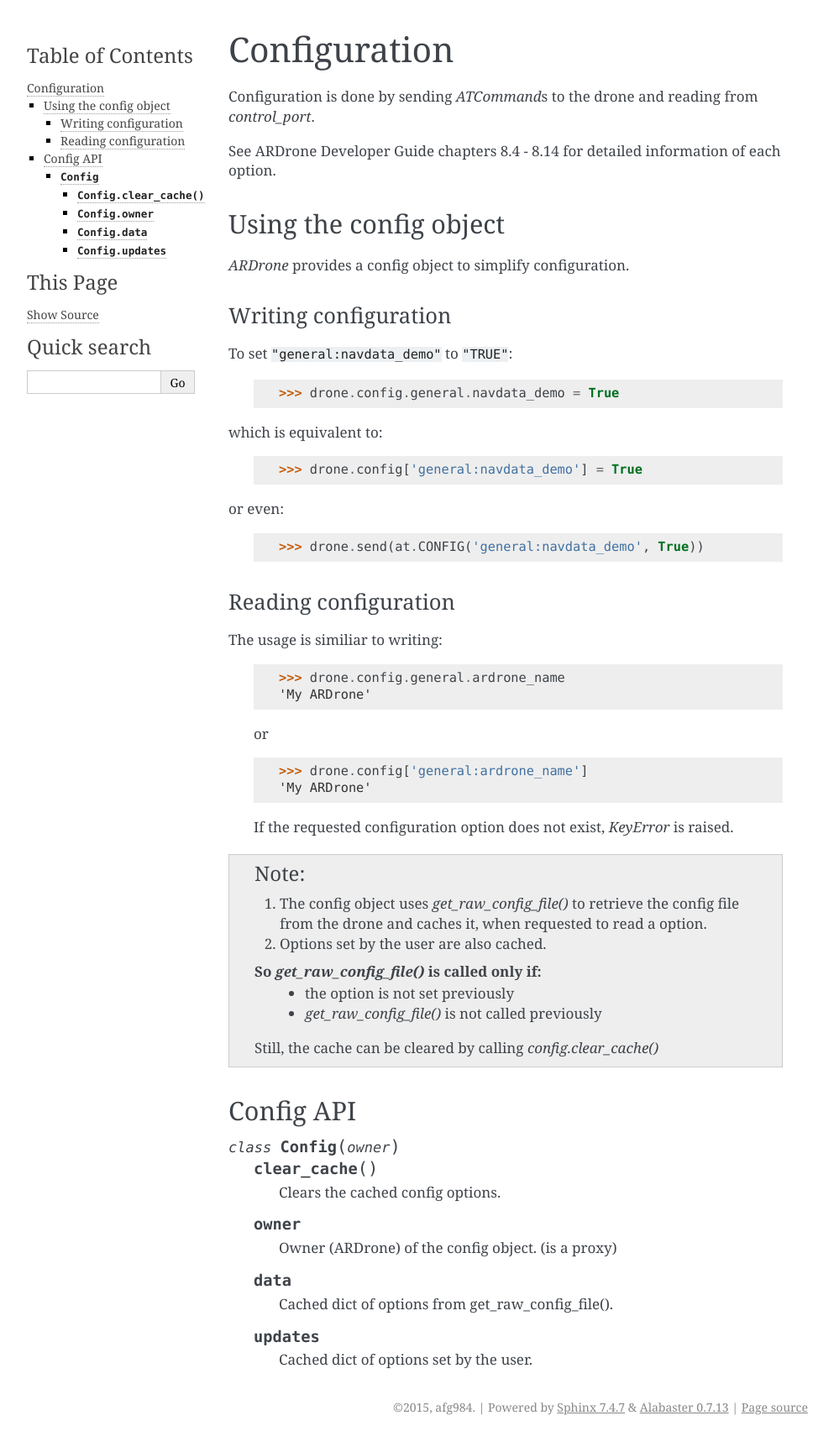
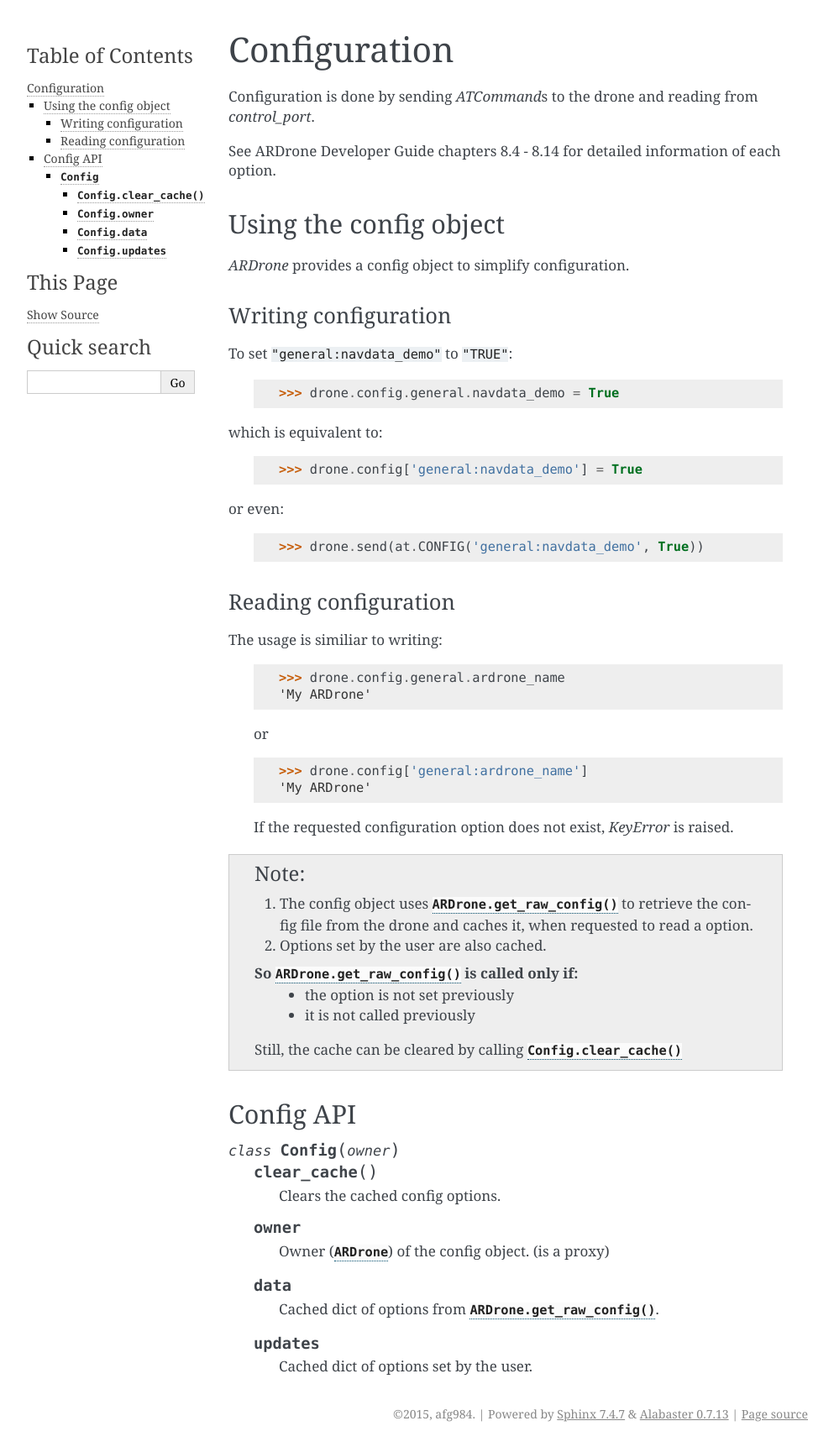
Before and after one commit to afq984/pyardrone, a Sphinx documentation site: the page built from docs/config.rst, in a window 1280 px wide. Shown: the whole page at 84% size, without its empty margins (148-1141 px from the left). Built offline with Sphinx 7.4.7, drawn with Linux system fonts in a browser that asks for light colours.

Commit message:
update links

```diff
--- a/docs/ardrone.rst
+++ b/docs/ardrone.rst
@@ -11,7 +11,7 @@
 
     .. attribute:: config
 
-        The config object of the drone, see the configuration topic.
+        The config object of the drone, see :ref:`configuration`.
 
     .. method:: connect()
 
--- a/docs/config.rst
+++ b/docs/config.rst
@@ -52,16 +54,16 @@
 
 .. note::
 
-    1. The config object uses `get_raw_config_file()` to retrieve the config file from the drone and caches it, when requested to read a option.
+    1. The config object uses :py:meth:`ARDrone.get_raw_config` to retrieve the config file from the drone and caches it, when requested to read a option.
 
     2. Options set by the user are also cached.
 
-    So `get_raw_config_file()` is called only if:
+    So :py:meth:`ARDrone.get_raw_config` is called only if:
         * the option is not set previously
 
-        * *get_raw_config_file()* is not called previously
+        * it is not called previously
 
-    Still, the cache can be cleared by calling *config.clear_cache()*
+    Still, the cache can be cleared by calling :py:meth:`Config.clear_cache`
 
 Config API
 ----------
@@ -74,11 +76,11 @@
 
     .. attribute:: owner
 
-        Owner (ARDrone) of the config object. (is a proxy)
+        Owner (:py:class:`ARDrone`) of the config object. (is a proxy)
 
     .. attribute:: data
 
-        Cached dict of options from get_raw_config_file().
+        Cached dict of options from :py:meth:`ARDrone.get_raw_config`.
 
     .. attribute:: updates
 
```
Also changed, not shown: other parts of docs/config.rst (+2 -0 lines).
